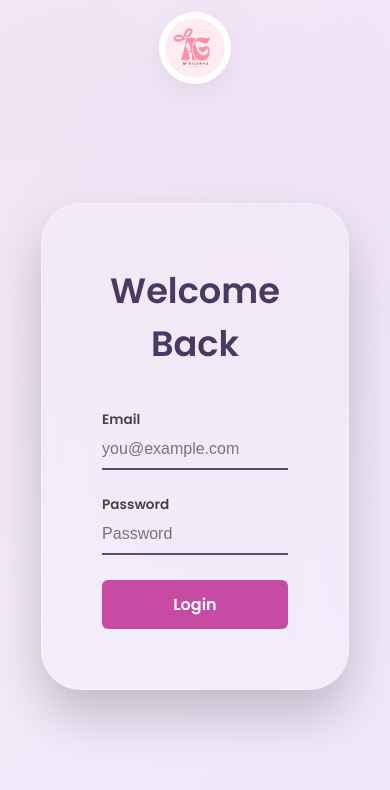
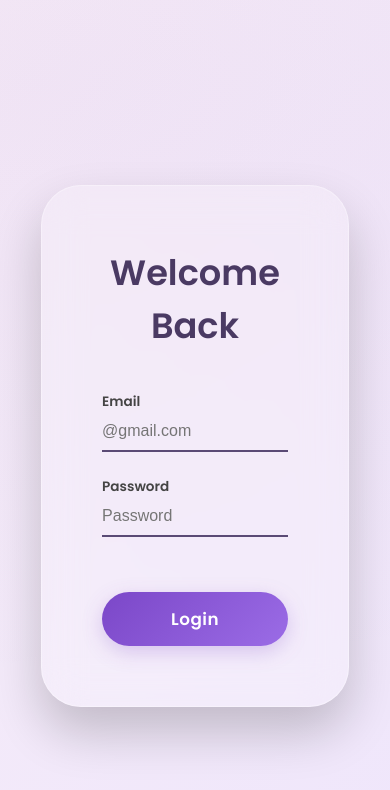
Before and after one commit to Wnochi/qr-based-pos, a Spring Boot app: page / in a window 390 px wide. Shown: the top 790 px of the page. Run offline with Spring Boot 4, Linux system fonts and the light colour scheme.

Commit message:
final na

```diff
--- a/src/main/resources/static/index.html
+++ b/src/main/resources/static/index.html
@@ -8,9 +8,6 @@
   <link rel="stylesheet" href="style.css">
 </head>
 <body>
-  <div class="logo-wrap">
-    <img src="Logo.jpg" alt="Minilikha logo" class="site-logo">
-  </div>
   <main class="main-card">
     <section class="form-side">
       <h1>Welcome Back</h1>
@@ -18,20 +15,16 @@
       <form id="loginForm">
         <div class="input-field">
           <label for="email">Email</label>
-          <input type="email" id="email" required placeholder="you@example.com">
+          <input type="email" id="email" required placeholder="@gmail.com">
         </div>
 
         <div class="input-field">
           <label for="password">Password</label>
           <input type="password" id="password" required placeholder="Password">
         </div>
-
-        <!-- Missing error message target container -->
         <div id="loginError" style="color: red; margin-bottom: 15px; font-size: 0.9rem;"></div>
-
-        <!-- The missing login button -->
         <button type="submit" class="btn-login">Login</button>
-      </form> <!-- Fixed missing closing form tag -->
+      </form>
 
     </section>
 
@@ -51,21 +44,17 @@
       const errEl = document.getElementById('loginError');
       errEl.textContent = '';
 
-      // Run the verification function from auth.js
       const res = loginUser(email, password);
 
       if(res.success){
-        // Check the role returned by auth.js and redirect accordingly
         if (res.role === 'admin') {
           window.location.href = 'admin.html';
         } else if (res.role === 'cashier') {
           window.location.href = 'cashier.html';
         } else {
-          // Fallback just in case
           window.location.href = 'index.html';
         }
       } else {
-        // Show the error message on screen
         errEl.textContent = res.message;
       }
     });
--- a/src/main/resources/static/style.css
+++ b/src/main/resources/static/style.css
@@ -401,31 +391,11 @@ body{
 #checkoutBtn:hover { opacity: .88; transform: translateY(-1px); }
 #checkoutBtn:disabled { opacity: .4; cursor: not-allowed; transform: none; }
 
-
 /* ── Admin panel ────────────────────────────────────────────── */
-
-/* Login / Auth: logo placement */
-.logo-wrap{
-  position: absolute;
-  top: 24px;
-  left: 24px;
-  z-index: 60;
-}
-.site-logo{
-  width: 72px;
-  height: 72px;
-  border-radius: 50%;
-  object-fit: cover;
-  background: #fff;
-  padding: 6px;
-  box-shadow: var(--shadow);
-  display: block;
-}
 @media (max-width: 800px){
-  .logo-wrap{ left: 50%; transform: translateX(-50%); top: 12px; }
   .main-card{ margin-top: 48px; }
 }
-.admin-prod-row { /* grid items */
+.admin-prod-row {
   display: flex;
   flex-direction: column;
   align-items: stretch;
@@ -670,20 +629,30 @@ body{
   border: none !important;
 }
 
+/* Updated login button theme layout alignment */
 .btn-login {
   width: 100%;
-  padding: 12px;
-  background-color: #c74ba2; /* Tailor this color code to match your Minilikha theme */
-  color: white;
+  padding: 14px;
+  background: linear-gradient(135deg, #7b47c8, #9b6ce6);
+  color: #ffffff;
   border: none;
-  border-radius: 6px;
+  border-radius: 50px;
   font-family: 'Poppins', sans-serif;
   font-weight: 600;
-  font-size: 1rem;
+  font-size: 1.05rem;
+  letter-spacing: 0.5px;
+  margin-top: 30px;
   cursor: pointer;
-  transition: background-color 0.2s ease;
+  box-shadow: 0 6px 20px rgba(123, 71, 200, 0.25);
+  transition: transform 0.2s ease, box-shadow 0.2s ease, opacity 0.2s ease;
 }
 
 .btn-login:hover {
-  background-color: #3f51b5;
+  transform: translateY(-2px);
+  box-shadow: 0 10px 25px rgba(123, 71, 200, 0.35);
+  opacity: 0.95;
 }
+
+.btn-login:active {
+  transform: translateY(0);
+}
```
Also changed, not shown: other parts of src/main/resources/static/style.css (+21 -42 lines).
